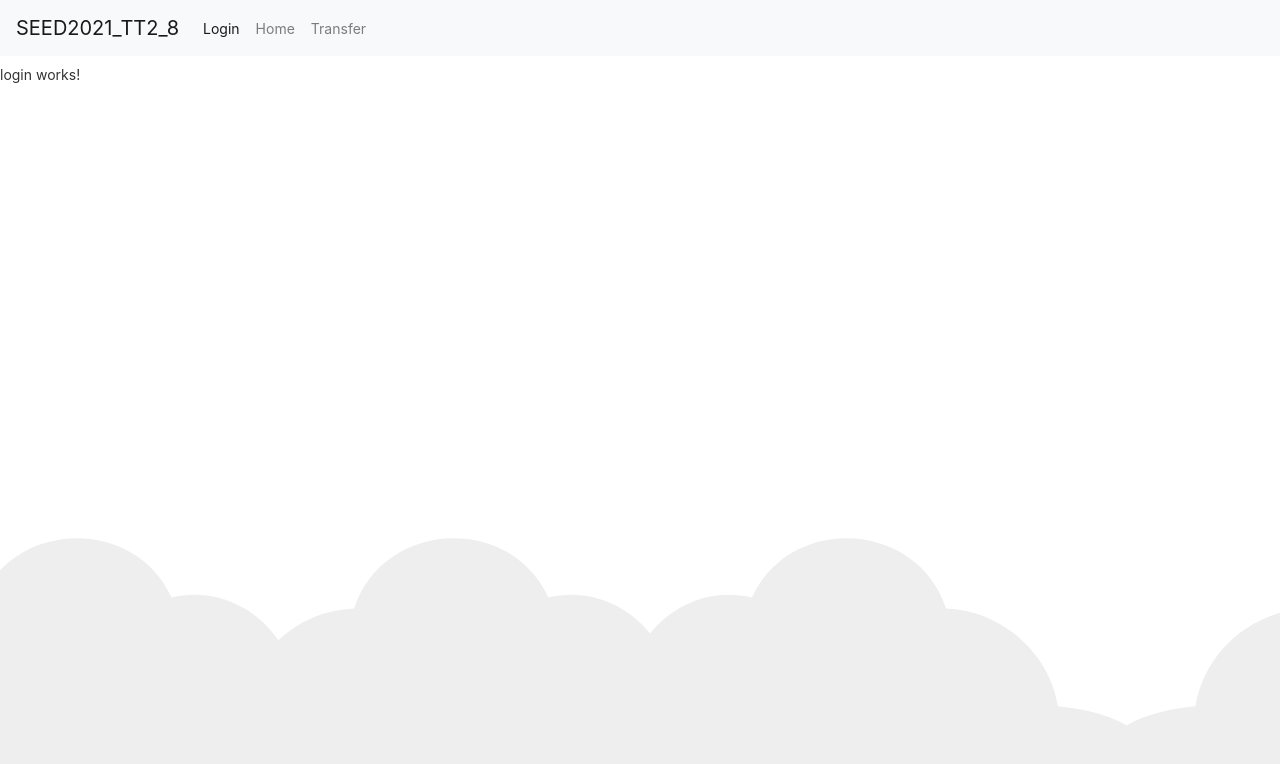
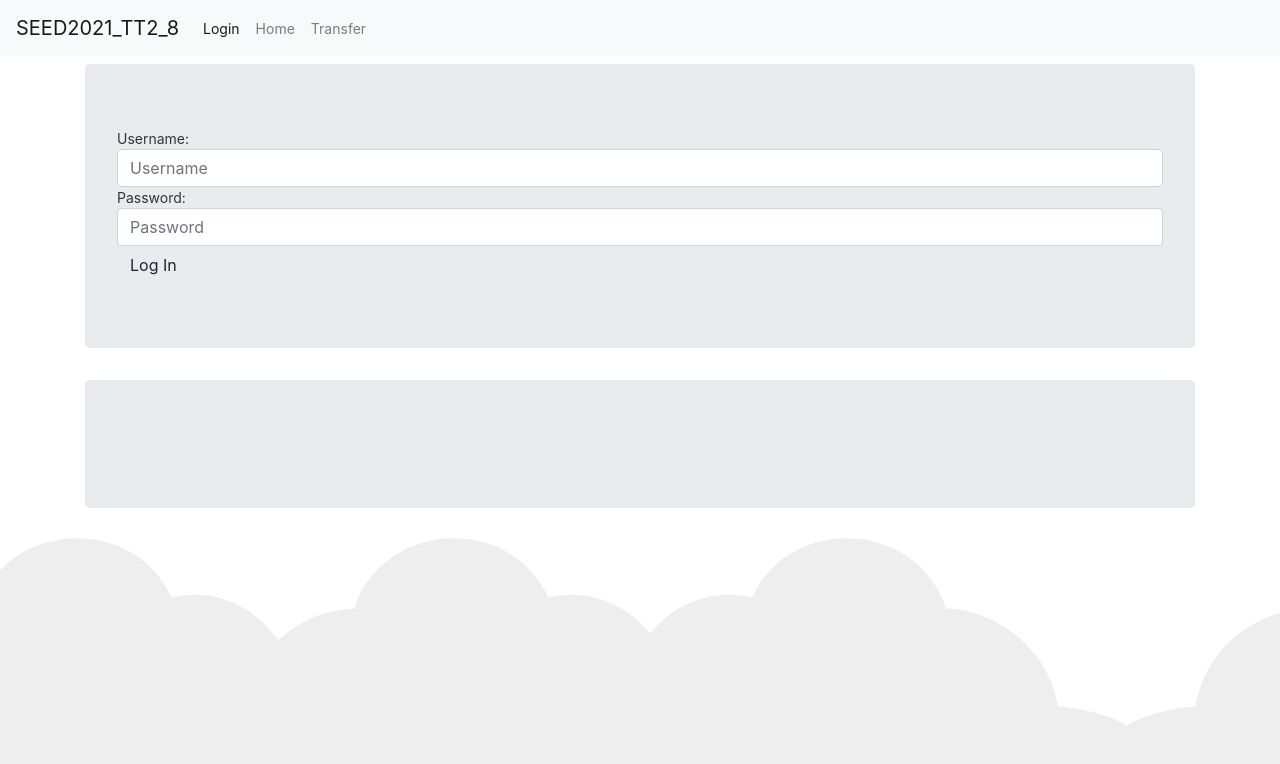
Before and after one commit to shaun-13/DBS-TechTrek, an Angular app in the folder hackathon/: page /login in a window 1280 px wide. Shown: the top 764 px of the page. Built offline with nearby package versions, Linux system fonts and the light colour scheme.

Commit message:
Login page
Done front-end login page

```diff
--- a/hackathon/src/app/app.module.ts
+++ b/hackathon/src/app/app.module.ts
@@ -1,6 +1,6 @@
 import { BrowserModule } from '@angular/platform-browser';
 import { NgModule } from '@angular/core';
-import { FormsModule } from '@angular/forms';
+import { FormsModule, ReactiveFormsModule } from '@angular/forms';
 
 
 import { AppRoutingModule } from './app-routing.module';
@@ -21,7 +21,8 @@ import { TransferComponent } from './transfer/transfer.component';
   imports: [
     BrowserModule,
     AppRoutingModule,
-    FormsModule
+    FormsModule,
+    ReactiveFormsModule
   ],
   providers: [],
   bootstrap: [AppComponent]
--- a/hackathon/src/app/login/login.component.html
+++ b/hackathon/src/app/login/login.component.html
@@ -1 +1,20 @@
-<p>login works!</p>
+
+<div class="container">
+  <header class="jumbotron">
+    Username:
+    <input type="text" name="username" id="username" [(ngModel)]="username" [value]="username" placeholder="Username"
+class="form-control">
+
+Password:
+<input type="password" name="password" id="password" [(ngModel)]="password" [value]="password" placeholder="Password"
+class="form-control">
+<button class="btn" (click)="login()">Log In</button>
+
+  </header>
+</div>
+
+<div class="container">
+  <header class="jumbotron">
+
+  </header>
+</div>
--- a/hackathon/src/app/login/login.component.ts
+++ b/hackathon/src/app/login/login.component.ts
@@ -1,4 +1,6 @@
 import { Component, OnInit } from '@angular/core';
+import { FormBuilder, FormGroup, Validators } from '@angular/forms';
+
 
 @Component({
   selector: 'app-login',
@@ -6,10 +8,14 @@ import { Component, OnInit } from '@angular/core';
   styleUrls: ['./login.component.css']
 })
 export class LoginComponent implements OnInit {
+  username: string;
+  password: string;
 
-  constructor() { }
+  constructor(private formBuilder: FormBuilder) { }
 
   ngOnInit(): void {
   }
+login(){
 
 }
+}
```
